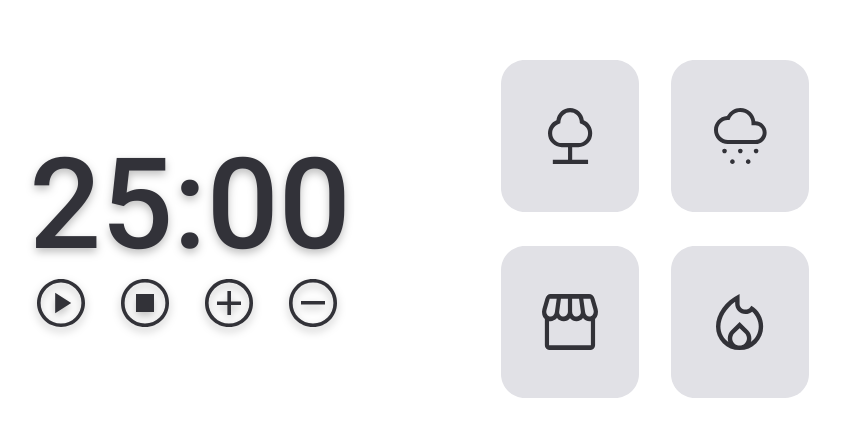
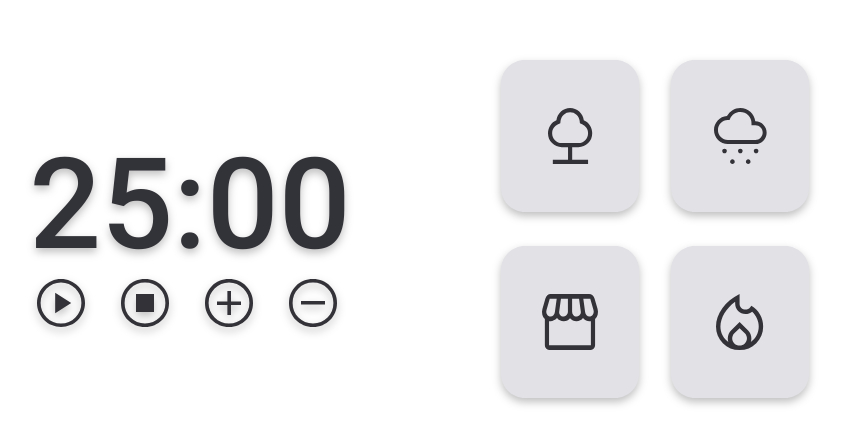
Before and after one commit to olucasbrum/focusTimer-1.0, a plain HTML site: page index.html in a window 1280 px wide. Shown: the part 150-594 px from the top of the page, without its empty margins (221-1065 px from the left). Drawn offline with Linux system fonts and the light colour scheme.

Commit message:
update style.css
add shadow in cards

```diff
--- a/style.css
+++ b/style.css
@@ -84,6 +84,7 @@ button svg {
 
 #wrapper-cards svg {
   cursor: pointer;
+  filter: var(--shadow);
 }
 
 .card-active > svg path:nth-child(1) {
```
